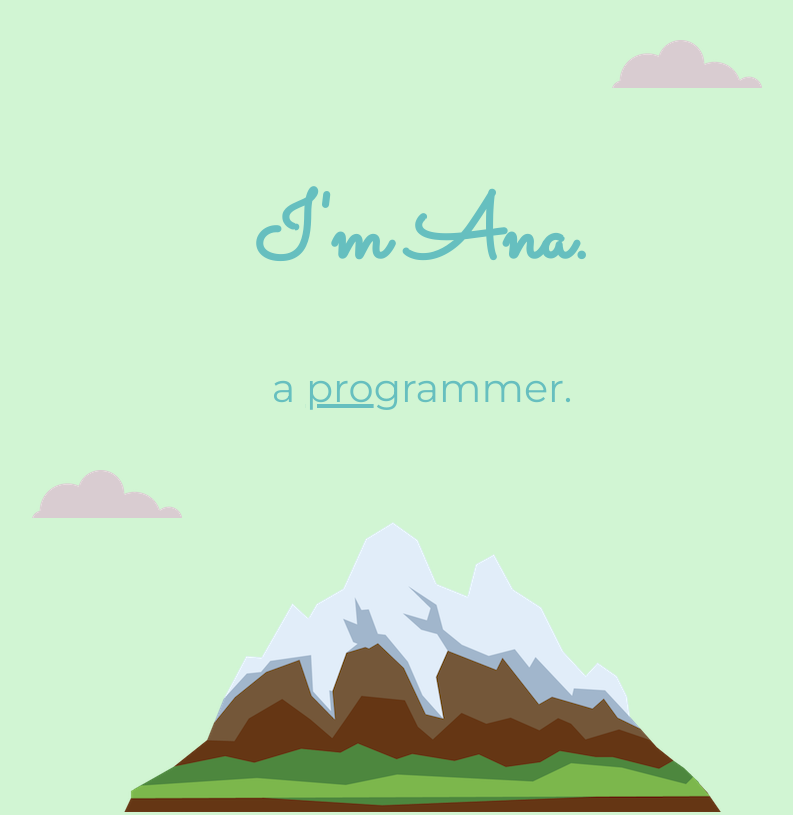
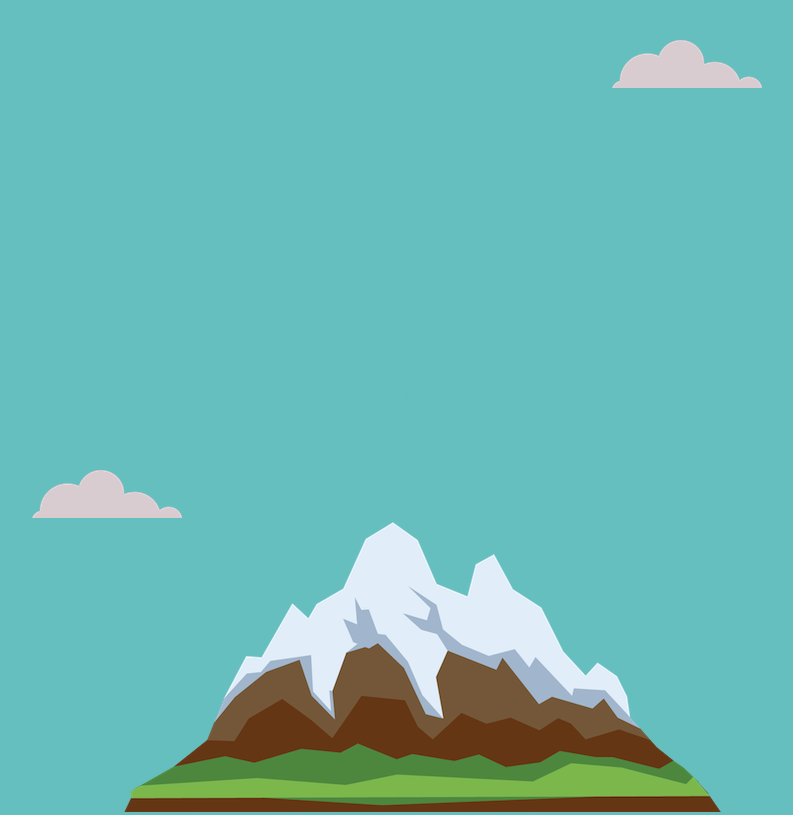
Before and after one commit to anascekic96/about-me, a plain HTML site: page index.html in a window 1280 px wide. Shown: the top 815 px of the page, without its empty margins (218-1011 px from the left). Drawn offline with nearby package versions, Linux system fonts and the light colour scheme.

Commit message:
Update styles.css

```diff
--- a/styles.css
+++ b/styles.css
@@ -51,7 +51,7 @@ h3{
   color: #11999E;
 }
 .top-container{
-  background-color: #d1f5d3;
+  background-color: #66BFBF;
   position: relative;
   padding-top: 100px;
 
```
